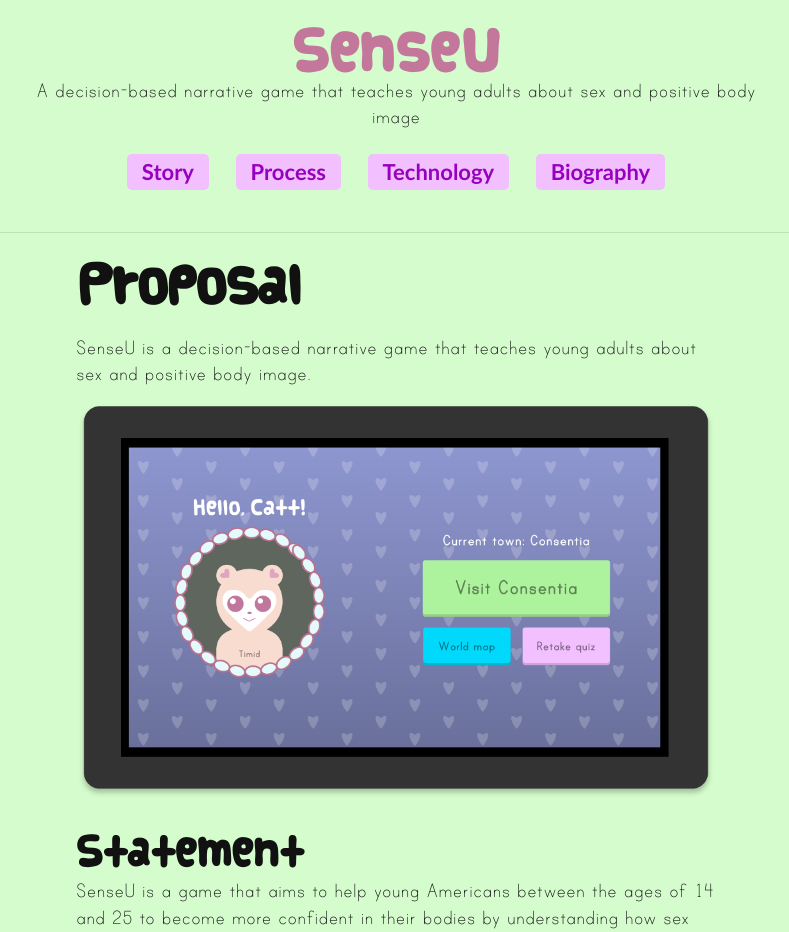
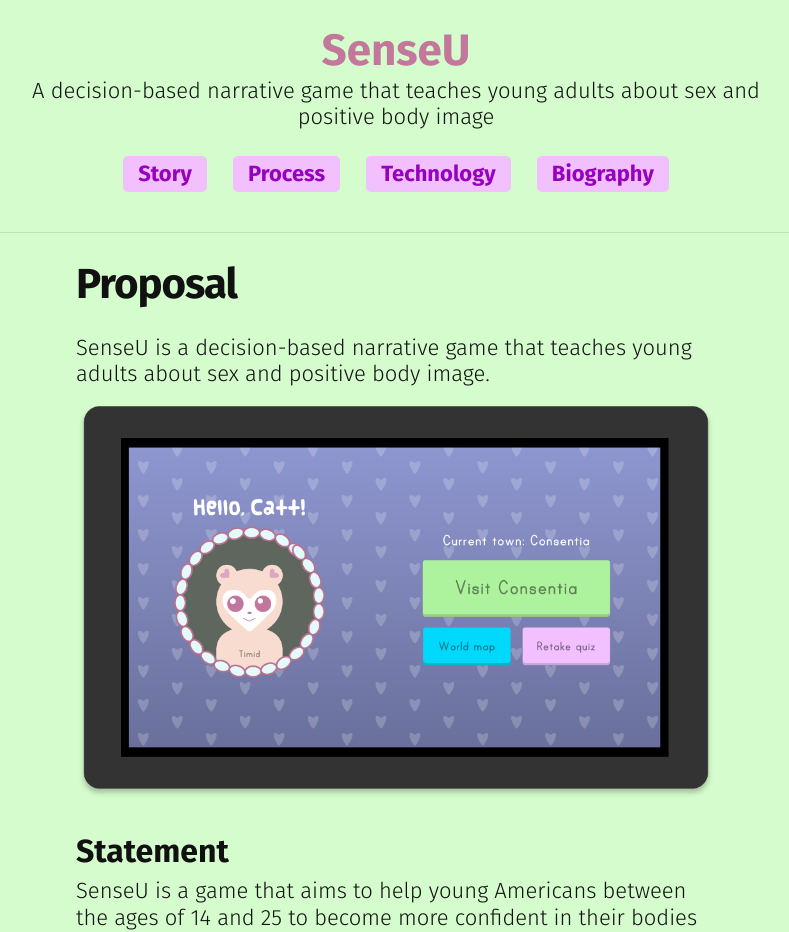
Before and after one commit to cattsmall/thesis-website, a Jekyll site: the page built from proposal.md, in a window 1280 px wide. Shown: the top 932 px of the page, without its empty margins (244-1033 px from the left). Built offline with Jekyll 4.4.1, drawn with Linux system fonts in a browser that asks for light colours; some web fonts are replaced.

Commit message:
Update _fonts.scss

```diff
--- a/_sass/_fonts.scss
+++ b/_sass/_fonts.scss
@@ -1,40 +1,4 @@
-@font-face {
-    font-family: 'vanilla';
-    src: url('/assets/fonts/vanilla/Vanilla-webfont.eot');
-    src: url('/assets/fonts/vanilla/Vanilla-webfont.eot?#iefix') format('embedded-opentype'),
-         url('/assets/fonts/vanilla/Vanilla-webfont.woff') format('woff'),
-         url('/assets/fonts/vanilla/Vanilla-webfont.ttf') format('truetype'),
-         url('/assets/fonts/vanilla/Vanilla-webfont.svg#vanillaregular') format('svg');
-}
+@import url(https://fonts.googleapis.com/css?family=Fira+Sans:400,300,300italic,400italic,500,500italic,700italic,700);
 
-@font-face {
-    font-family: 'print';
-    src: url('/assets/fonts/print/PrintClearly-webfont.eot');
-    src: url('/assets/fonts/print/PrintClearly-webfont.eot?#iefix') format('embedded-opentype'),
-         url('/assets/fonts/print/PrintClearly-webfont.woff') format('woff'),
-         url('/assets/fonts/print/PrintClearly-webfont.ttf') format('truetype'),
-         url('/assets/fonts/print/PrintClearly-webfont.svg#print_clearlyregular') format('svg');
-}
-
-@font-face {
-    font-family: 'print';
-    src: url('/assets/fonts/print/PrintBold-webfont.eot');
-    src: url('/assets/fonts/print/PrintBold-webfont.eot?#iefix') format('embedded-opentype'),
-         url('/assets/fonts/print/PrintBold-webfont.woff') format('woff'),
-         url('/assets/fonts/print/PrintBold-webfont.ttf') format('truetype'),
-         url('/assets/fonts/print/PrintBold-webfont.svg#print_boldregular') format('svg');
-    font-weight: bold;
-}
-
-@font-face {
-    font-family: 'print';
-    src: url('/assets/fonts/print/PrintDashed-webfont.eot');
-    src: url('/assets/fonts/print/PrintDashed-webfont.eot?#iefix') format('embedded-opentype'),
-         url('/assets/fonts/print/PrintDashed-webfont.woff') format('woff'),
-         url('/assets/fonts/print/PrintDashed-webfont.ttf') format('truetype'),
-         url('/assets/fonts/print/PrintDashed-webfont.svg#print_dashedregular') format('svg');
-    font-style: italic;
-}
-
-$display-font: "vanilla", sans-serif;
-$body-font: 'print', 'Trebuchet MS', sans-serif;
+$display-font: "Fira Sans", Helvetica, Arial, sans-serif;
+$body-font: 'Fira Sans', Helvetica, Arial, sans-serif;
```
